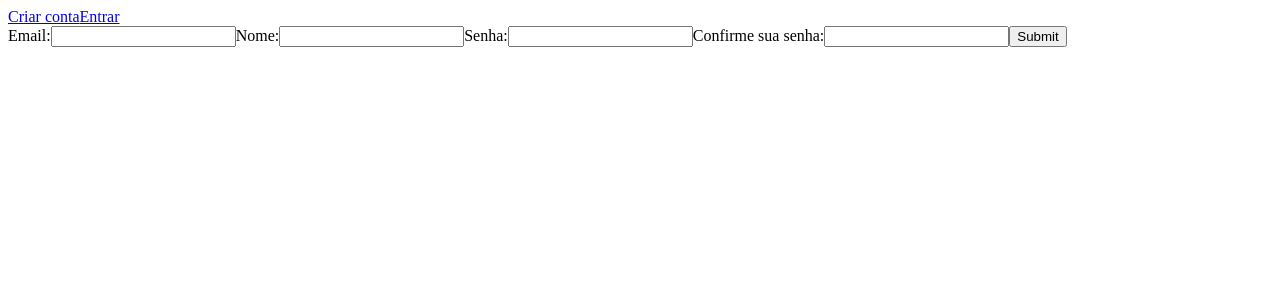
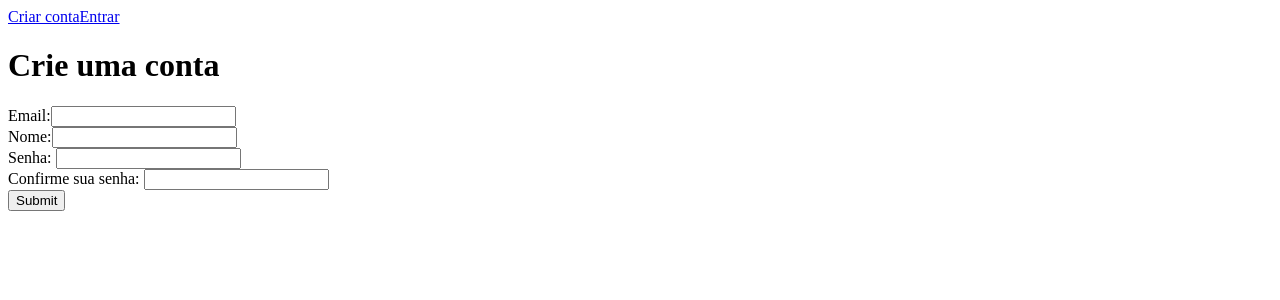
Before and after one commit to rgaino/nodeReactBasicAuthentication, a React (Create React App) app in the folder web-client/: page /signup in a window 1280 px wide. Shown: the top 300 px of the page. Built offline with nearby package versions, Linux system fonts and the light colour scheme.

Commit message:
Handling basic validation

```diff
--- a/web-client/src/components/Signup.js
+++ b/web-client/src/components/Signup.js
@@ -28,15 +28,10 @@ class Signup extends Component {
 
   handleSubmit(event) {
     event.preventDefault();
-    if (this.state.userPassword !== this.state.userPasswordConfirmation) {
-      alert("senhas diferentes");
-    } else {
     this.postSignup();
-    }
   }
 
   postSignup() {
-    // console.log("posting to /api/signup");
     axios
       .post("/api/signup", {
         userName: this.state.userName,
@@ -45,12 +40,18 @@ class Signup extends Component {
         userPasswordConfirmation: this.state.userPasswordConfirmation
       })
       .then(response => {
-        // console.log("succes", response);
-        // console.log(response.status);
-        // this.setState({ redirectToHome: true });
+        toast.success("👍 " + response.data.success_message, {
+          position: "top-right",
+          autoClose: 3000,
+          hideProgressBar: false,
+          closeOnClick: true,
+          pauseOnHover: false,
+          draggable: true,
+          draggablePercent: 60
+        });
+        this.setState({ redirectToHome: true });
       })
       .catch(error => {
-        // console.log("error", error.response.data.error_message);
         toast.error("⚠️ " + error.response.data.error_message, {
           position: "top-right",
           autoClose: 3000,
@@ -71,45 +72,55 @@ class Signup extends Component {
     return (
       <div>
         <ToastContainer />
+
+        <div>
+          <h1>Crie uma conta</h1>
+        </div>
+
+        <div>
           <form onSubmit={this.handleSubmit}>
-          <label>
-            Email:
+            <div>
+              <label>Email:</label>
               <input
                 name="userEmail"
                 type="text"
                 value={this.state.value}
                 onChange={this.handleChange}
               />
-          </label>
-          <label>
-            Nome:
+            </div>
+
+            <div>
+              <label>Nome:</label>
               <input
                 name="userName"
                 type="text"
                 value={this.state.value}
                 onChange={this.handleChange}
               />
-          </label>
-          <label>
-            Senha:
+            </div>
+
+            <div>
+              <label>Senha: </label>
               <input
                 name="userPassword"
                 type="password"
                 value={this.state.value}
                 onChange={this.handleChange}
               />
-          </label>
-          <label>
-            Confirme sua senha:
+            </div>
+
+            <div>
+              <label>Confirme sua senha: </label>
               <input
                 name="userPasswordConfirmation"
                 type="password"
                 value={this.state.value}
                 onChange={this.handleChange}
               />
-          </label>
+            </div>
             <input type="submit" value="Submit" />
           </form>
+        </div>
       </div>
     );
   }
```
Lines whose indentation alone changed are shown as unchanged.
